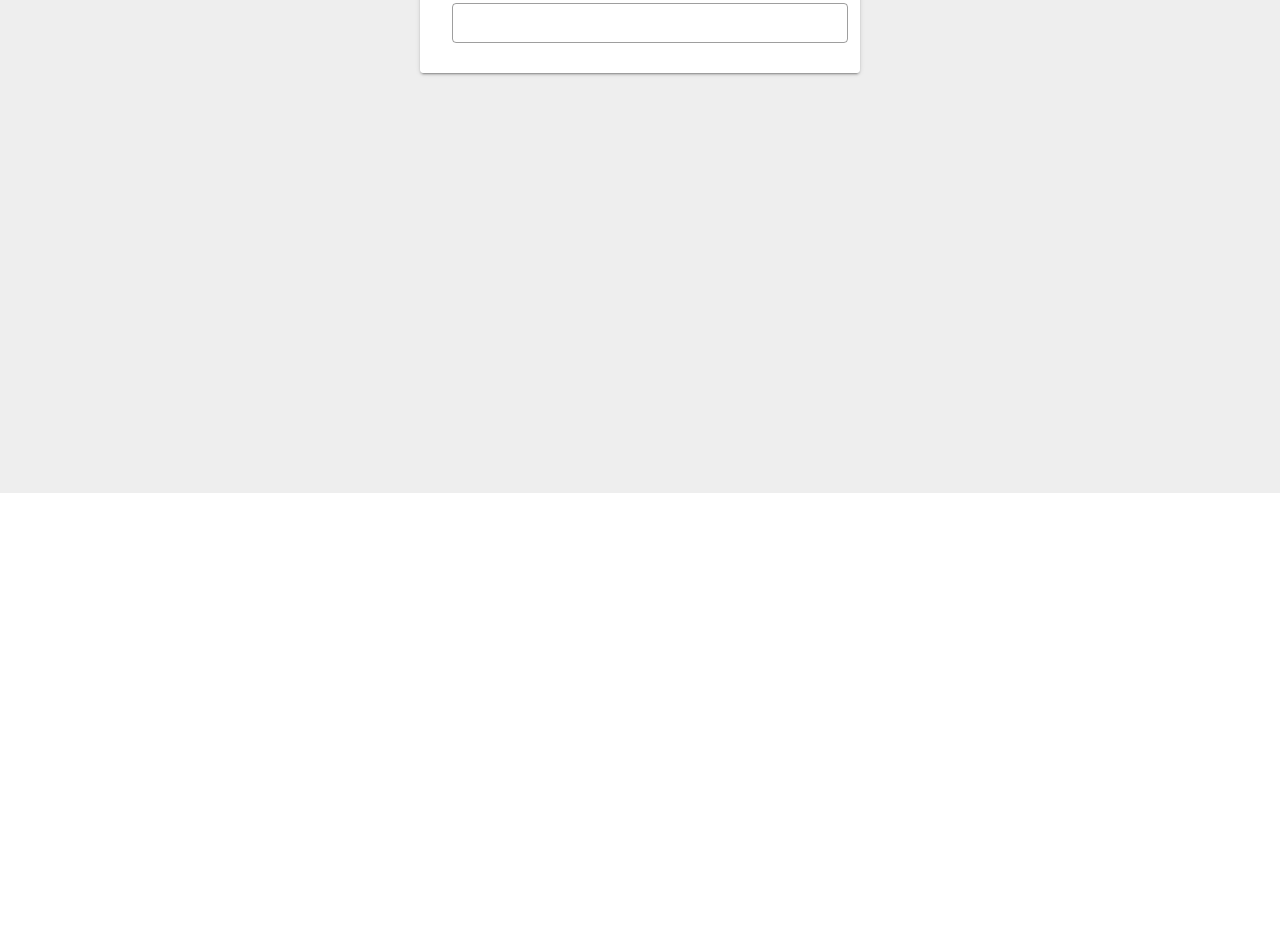
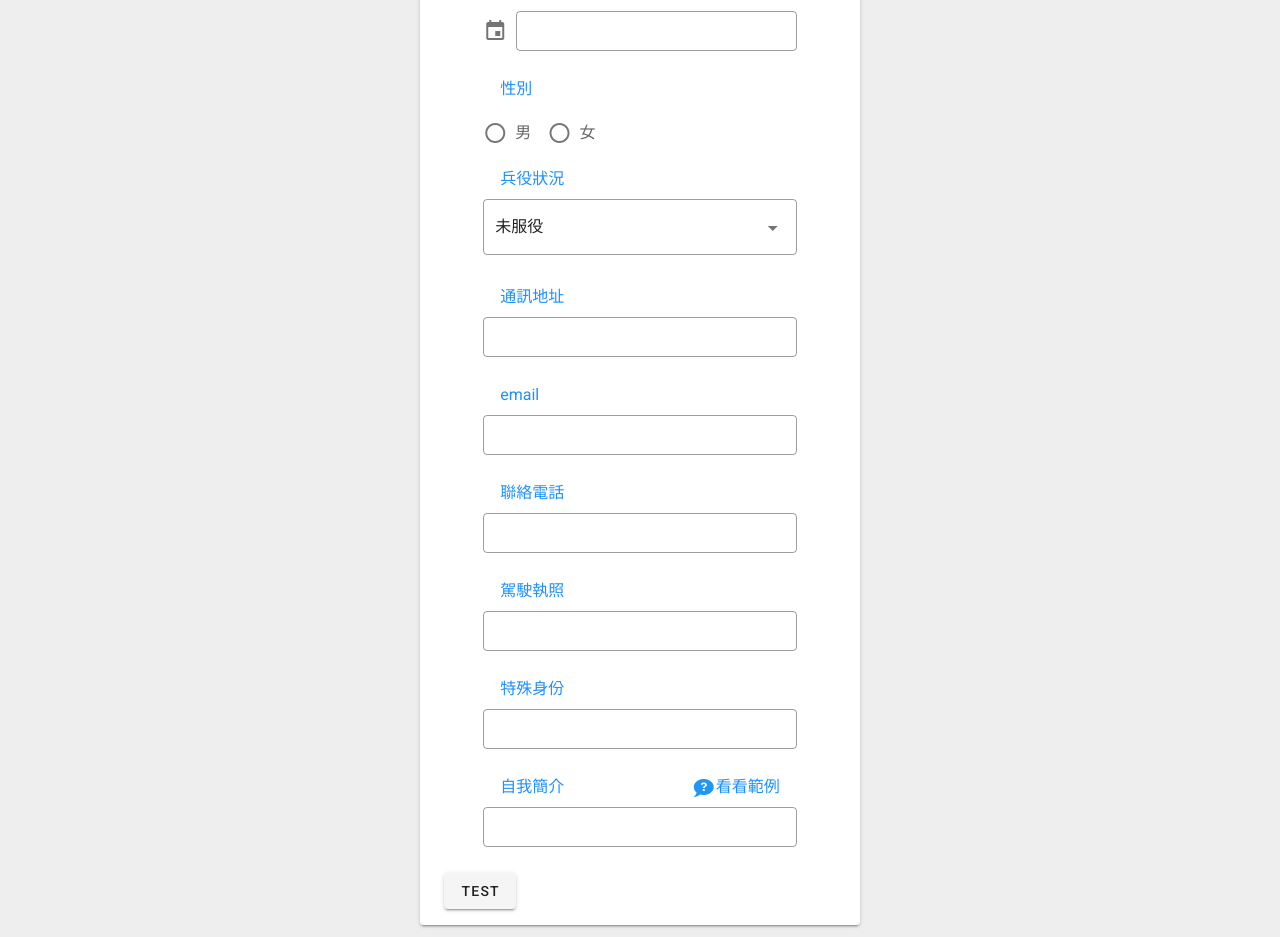
Before and after one commit to wade5141000/resume, a Vue app in the folder vue/: page /basic in a window 1280 px wide. Shown: the part 307-1244 px from the top of the page. Before the commit the page ends 800 px from the top, so only its background shows below. Built offline with nearby package versions, Linux system fonts and the light colour scheme.

Commit message:
做一些 basic info

```diff
--- a/vue/src/views/basic-info/BasicInfo.vue
+++ b/vue/src/views/basic-info/BasicInfo.vue
@@ -1,23 +1,136 @@
 <template>
-  <div class="mx-auto mt-6" style="max-width: 35%">
+	<div class="mx-auto mt-6" style="max-width: 35%"> <!-- TODO max width 要刪除 -->
     <v-expansion-panels v-model="panel" multiple>
       <v-expansion-panel disabled>
         <v-expansion-panel-header color="blue">
           <span style="color: white">基本資料</span>
         </v-expansion-panel-header>
         <v-expansion-panel-content>
-          <v-row class="mt-6 ml-4"
-            ><span style="color: dodgerblue">姓名</span></v-row
+          <v-row class="mt-6" no-gutters>
+	          <v-col cols="12">
+		          <span class="ml-14">姓名</span>
+		          <div class="mx-auto mt-2" style="max-width: 80%">
+			          <v-text-field outlined dense v-model="user.name"></v-text-field>
+		          </div>
+	          </v-col>
+          </v-row>
+	        <v-row no-gutters>
+		        <v-col cols="12">
+			        <span class="ml-14">生日</span>
+			        <div class="mx-auto mt-2" style="max-width: 80%">
+				        <v-menu
+					        ref="menu"
+					        v-model="menu"
+					        :close-on-content-click="false"
+					        transition="scale-transition"
+					        offset-y
+					        min-width="auto"
 				        >
-          <v-row class="mt-4 ml-2">
+					        <template v-slot:activator="{ on, attrs }">
+						        <v-text-field
+							        v-model="user.birthday"
+							        outlined
+							        dense
+							        prepend-icon="mdi-calendar"
+							        readonly
+							        v-bind="attrs"
+							        v-on="on"
+						        ></v-text-field>
+					        </template>
+					        <v-date-picker
+						        ref="picker"
+						        v-model="user.birthday"
+						        :max="new Date().toISOString().substr(0, 10)"
+						        min="1950-01-01"
+						        @change="pickDate"
+					        ></v-date-picker>
+				        </v-menu>
+			        </div>
+		        </v-col>
+	        </v-row>
+	        <v-row no-gutters>
+		        <v-col cols="12">
+			        <span class="ml-14">性別</span>
+			        <div class="mx-auto mt-2" style="max-width: 80%">
+				        <v-radio-group
+					        v-model="user.sex"
+					        row
+				        >
+					        <v-radio
+						        label="男"
+						        value="0"
+					        ></v-radio>
+					        <v-radio
+						        label="女"
+						        value="1"
+					        ></v-radio>
+				        </v-radio-group>
+			        </div>
+		        </v-col>
+	        </v-row>
+	        <v-row no-gutters>
+		        <v-col cols="12">
+			        <span class="ml-14">兵役狀況</span>
+			        <div class="mx-auto mt-2" style="max-width: 80%">
+				        <v-select
+					        :items="militaryItems"
+
+					        outlined
+					        v-model="user.militaryService"
+				        ></v-select>
+			        </div>
+		        </v-col>
+	        </v-row>
+	        <v-row no-gutters>
+		        <v-col cols="12">
+			        <span class="ml-14">通訊地址</span>
+			        <div class="mx-auto mt-2" style="max-width: 80%">
+				        <v-text-field outlined dense v-model="user.address"></v-text-field>
+			        </div>
+		        </v-col>
+	        </v-row>
+	        <v-row no-gutters>
+		        <v-col cols="12">
+			        <span class="ml-14">email</span>
+			        <div class="mx-auto mt-2" style="max-width: 80%">
 				        <v-text-field outlined dense v-model="user.name"></v-text-field>
+			        </div>
+		        </v-col>
 	        </v-row>
-          <v-row class="ml-4"
-            ><span style="color: dodgerblue">生日</span></v-row
-          >
-          <v-row class="mt-4 ml-2">
+	        <v-row no-gutters>
+		        <v-col cols="12">
+			        <span class="ml-14">聯絡電話</span>
+			        <div class="mx-auto mt-2" style="max-width: 80%">
 				        <v-text-field outlined dense v-model="user.name"></v-text-field>
+			        </div>
+		        </v-col>
 	        </v-row>
+	        <v-row no-gutters>
+		        <v-col cols="12">
+			        <span class="ml-14">駕駛執照</span>
+			        <div class="mx-auto mt-2" style="max-width: 80%">
+				        <v-text-field outlined dense v-model="user.name"></v-text-field>
+			        </div>
+		        </v-col>
+	        </v-row>
+	        <v-row no-gutters>
+		        <v-col cols="12">
+			        <span class="ml-14">特殊身份</span>
+			        <div class="mx-auto mt-2" style="max-width: 80%">
+				        <v-text-field outlined dense v-model="user.name"></v-text-field>
+			        </div>
+		        </v-col>
+	        </v-row>
+	        <v-row no-gutters>
+		        <v-col cols="12">
+			        <span class="ml-14">自我簡介</span><span style="float: right" class="mr-14"><v-icon color="blue">mdi-chat-question</v-icon>看看範例</span>
+			        <div class="mx-auto mt-2" style="max-width: 80%">
+				        <v-text-field outlined dense v-model="user.name"></v-text-field>
+			        </div>
+		        </v-col>
+	        </v-row>
+	        <v-btn @click="test">test</v-btn>
+
         </v-expansion-panel-content>
       </v-expansion-panel>
     </v-expansion-panels>
@@ -26,14 +139,38 @@
 
 <script>
     import theStepper from "../../components/theStepper";
+
     export default {
   components: {
     theStepper
   },
   data: () => ({
     panel: [0],
-    user: {}
+      menu: false,
+		  militaryItems:[{text:'已服役',value: 1},{text:'未服役',value: 0}],
+    user: {
+        militaryService: 0
+    }
   }),
-  methods: {}
+    watch:{
+        menu (val) {
+            val && setTimeout(() => (this.$refs.picker.activePicker = 'YEAR'))
+        }
+    },
+  methods: {
+      pickDate (date) {
+          this.$refs.menu.save(date)
+      },
+		  test(){
+              console.log(this.user)
+
+		  }
+  }
 };
 </script>
+
+<style scoped>
+	span {
+		color: dodgerblue;
+	}
+</style>
```
Lines whose indentation alone changed are shown as unchanged.
